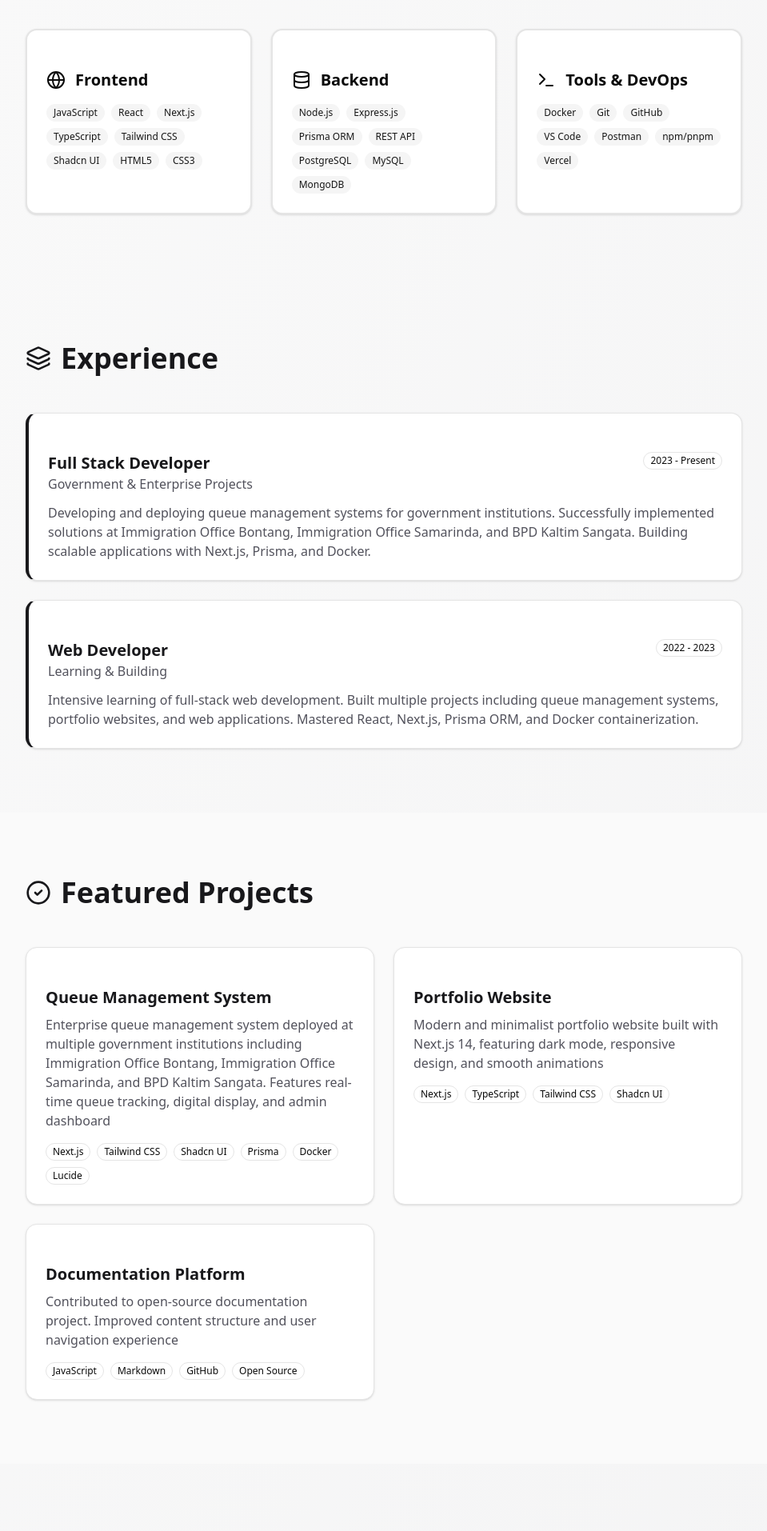
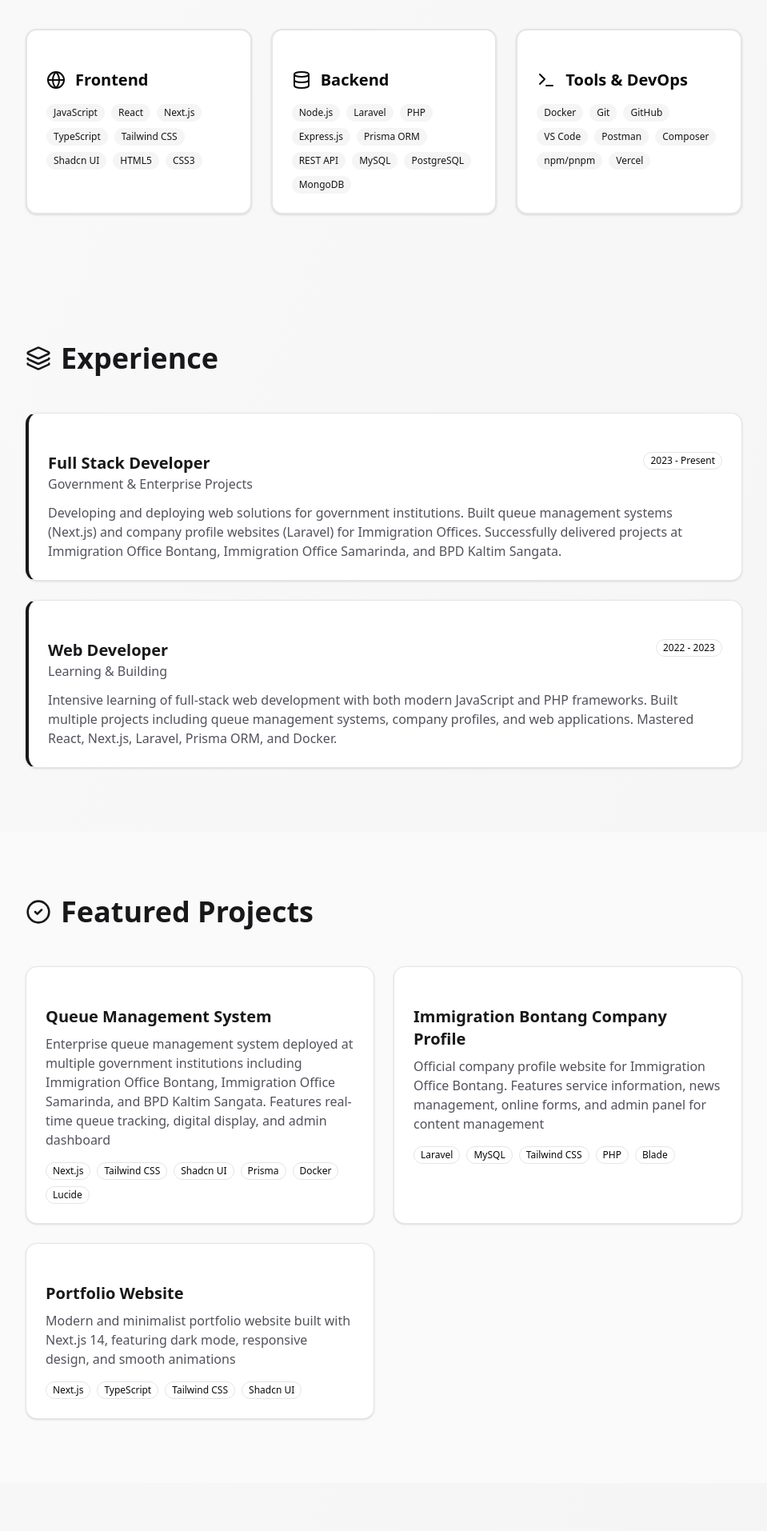
Before and after one commit to Doninugraha2304/doninugraha_profile, a Next.js app: page / in a window 1280 px wide. Shown: the part 720-2634 px from the top of the page at 80% size, without its empty margins (160-1119 px from the left). Built offline with nearby package versions, Linux system fonts and the light colour scheme.

Commit message:
Add Immigration Bontang Company Profile project (Laravel)

```diff
--- a/app/page.tsx
+++ b/app/page.tsx
@@ -17,8 +17,8 @@ import {
 export default function Home() {
   const skills = {
     frontend: ["JavaScript", "React", "Next.js", "TypeScript", "Tailwind CSS", "Shadcn UI", "HTML5", "CSS3"],
-    backend: ["Node.js", "Express.js", "Prisma ORM", "REST API", "PostgreSQL", "MySQL", "MongoDB"],
-    tools: ["Docker", "Git", "GitHub", "VS Code", "Postman", "npm/pnpm", "Vercel"]
+    backend: ["Node.js", "Laravel", "PHP", "Express.js", "Prisma ORM", "REST API", "MySQL", "PostgreSQL", "MongoDB"],
+    tools: ["Docker", "Git", "GitHub", "VS Code", "Postman", "Composer", "npm/pnpm", "Vercel"]
   };
 
   const experiences = [
@@ -26,13 +26,13 @@ export default function Home() {
       title: "Full Stack Developer",
       company: "Government & Enterprise Projects",
       period: "2023 - Present",
-      description: "Developing and deploying queue management systems for government institutions. Successfully implemented solutions at Immigration Office Bontang, Immigration Office Samarinda, and BPD Kaltim Sangata. Building scalable applications with Next.js, Prisma, and Docker."
+      description: "Developing and deploying web solutions for government institutions. Built queue management systems (Next.js) and company profile websites (Laravel) for Immigration Offices. Successfully delivered projects at Immigration Office Bontang, Immigration Office Samarinda, and BPD Kaltim Sangata."
     },
     {
       title: "Web Developer",
       company: "Learning & Building",
       period: "2022 - 2023",
-      description: "Intensive learning of full-stack web development. Built multiple projects including queue management systems, portfolio websites, and web applications. Mastered React, Next.js, Prisma ORM, and Docker containerization."
+      description: "Intensive learning of full-stack web development with both modern JavaScript and PHP frameworks. Built multiple projects including queue management systems, company profiles, and web applications. Mastered React, Next.js, Laravel, Prisma ORM, and Docker."
     }
   ];
 
@@ -43,14 +43,14 @@ export default function Home() {
       tech: ["Next.js", "Tailwind CSS", "Shadcn UI", "Prisma", "Docker", "Lucide"]
     },
     {
+      title: "Immigration Bontang Company Profile",
+      description: "Official company profile website for Immigration Office Bontang. Features service information, news management, online forms, and admin panel for content management",
+      tech: ["Laravel", "MySQL", "Tailwind CSS", "PHP", "Blade"]
+    },
+    {
       title: "Portfolio Website",
       description: "Modern and minimalist portfolio website built with Next.js 14, featuring dark mode, responsive design, and smooth animations",
       tech: ["Next.js", "TypeScript", "Tailwind CSS", "Shadcn UI"]
-    },
-    {
-      title: "Documentation Platform",
-      description: "Contributed to open-source documentation project. Improved content structure and user navigation experience",
-      tech: ["JavaScript", "Markdown", "GitHub", "Open Source"]
     }
   ];
 
@@ -72,7 +72,7 @@ export default function Home() {
 
           <p className="text-xl md:text-2xl text-zinc-600 dark:text-zinc-400 max-w-2xl mx-auto">
             Building production-ready web applications for government and enterprise clients.
-            Based in Indonesia, specializing in Next.js, Prisma, and modern full-stack development.
+            Based in Indonesia, specializing in Laravel, Next.js, and modern full-stack development.
           </p>
 
           <div className="flex gap-4 justify-center mt-8">
```
